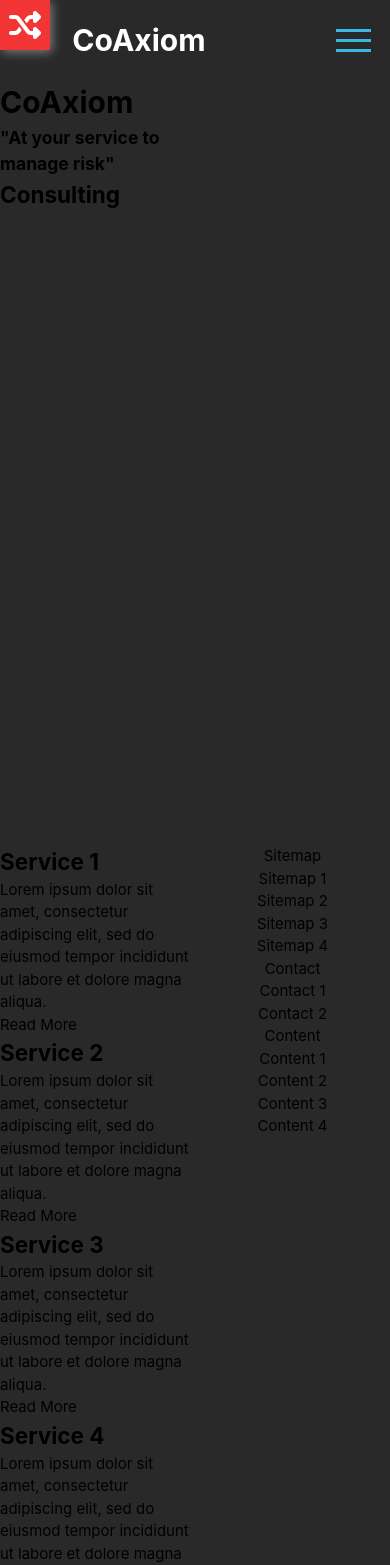
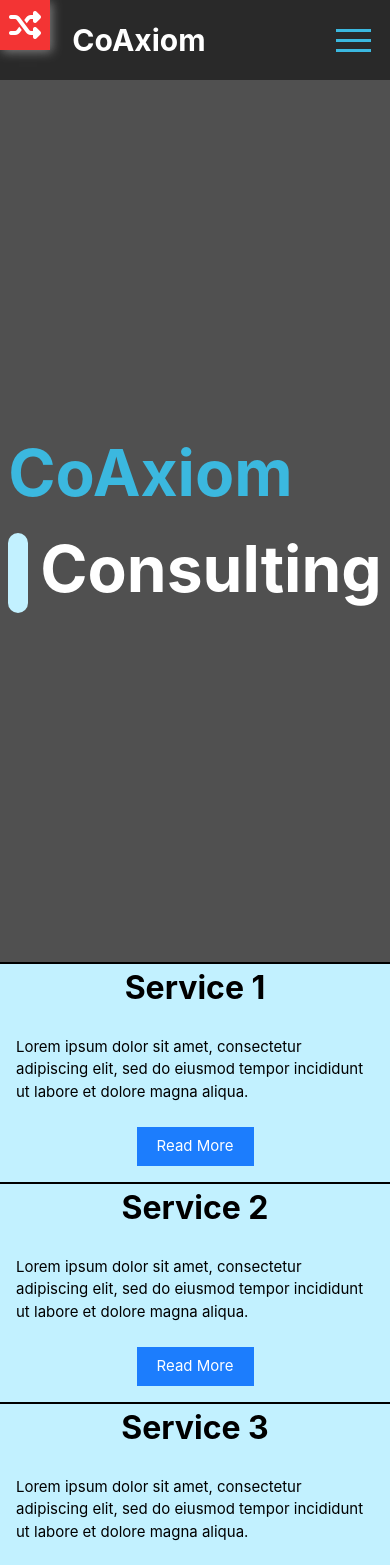
Before and after one commit to Beakii/coaxiom_designs, a React (Create React App) app: page /#/different in a window 390 px wide. Shown: the top 1565 px of the page. Built offline with nearby package versions, Linux system fonts and the light colour scheme.

Commit message:
build the mobile version of design two. Fixed the footer alignment of design one.

```diff
--- a/src/components/designOne/designOne.css
+++ b/src/components/designOne/designOne.css
@@ -4,3 +4,11 @@
     height: 100vh;
     margin: auto;
 }
+
+@media only screen and (max-width: 900px){
+    .design-one{
+        width: 100vw;
+        height: 100vh;
+        margin: auto;
+    }
+}
--- a/src/components/designOne/footer/footer.css
+++ b/src/components/designOne/footer/footer.css
@@ -2,15 +2,14 @@
     display: flex;
     justify-content: center;
     align-items: center;
+    position: sticky;
 
     background-color: rgb(65, 65, 65);
     color: white;
 
     margin-top: 3rem;
     width: 100%;
-    left: 0;
-    bottom: 0;
-    height: 10vh;
+    height: 14vh;
 }
 
 ul{
--- a/src/components/designOne/navbarOne/navbarOne.css
+++ b/src/components/designOne/navbarOne/navbarOne.css
@@ -34,6 +34,7 @@
     }
 }
 
+/* Small screen */
 @media only screen and (max-width: 699px){
 
     .d1-main-menu{
@@ -86,6 +87,7 @@
         flex-direction: column;
         justify-content: space-around;
         z-index: 10;
+        margin-right: 1.3rem;
     }
 
     .d1-hamburger-menu:hover{
--- a/src/components/designTwo/mainContent/content.css
+++ b/src/components/designTwo/mainContent/content.css
@@ -1,14 +1,15 @@
 *{
     --primary-color: rgb(59, 184, 223);
 }
+
+.title-flex-container{
+    position: relative;
+    display: flex;
+    flex-direction: column;
+    align-items: flex-start;
+}
+
 /* Large Screens */
-/* Change grid layout to:
-
-    main    main    service
-    main    main    service
-    img     img     service
-    footer  footer  footer
-*/
 @media only screen and (min-width: 900px){
     .content-wrapper{
         display: grid;
@@ -16,7 +17,7 @@
         grid-template-rows: 1fr 4fr 2fr 2fr 0.2fr;
         margin: 0;
         /* height: calc(100vh - 80px); */
-        height: 110vh;
+        height: 107vh;
     }
 
     .title-wrapper{
@@ -25,13 +26,6 @@
         justify-content: center;
         align-items: center;
         grid-area: 1 / 1 / 3 / 3;
-    }
-
-    .title-flex-container{
-        position: relative;
-        display: flex;
-        flex-direction: column;
-        align-items: flex-start;
     }
 
     .title-wrapper h1{
@@ -49,13 +43,19 @@
         border-radius: 10px;
         margin-top: 0.5rem;
         background-color: rgb(194, 241, 255);
-        animation: slogan 60s linear infinite;
+        animation: slogan 40s linear infinite;
     }
 
     .highlight-border h3{
         color: black;
         font-size: 2rem;
-        animation: sloganText 60s linear infinite;
+        animation: sloganText 40s linear infinite;
+    }
+
+    .title-wrapper h2{
+        margin-left: 2rem;
+        font-size: 6rem;
+        color: white;
     }
 
     @keyframes sloganText{
@@ -98,12 +98,6 @@
         100%{
             width: 20px;
         }
-    }
-
-    .title-wrapper h2{
-        margin-left: 2rem;
-        font-size: 6rem;
-        color: white;
     }
 
     .sub-wrapper{
@@ -383,8 +377,177 @@
 @media only screen and (max-width: 900px){
     .content-wrapper{
         display: grid;
-        grid-template-columns: 1fr 1fr;
-        grid-template-rows: 1fr 1fr 1fr;
+        grid-template-columns: 1fr;
+        grid-template-rows: 1fr 1fr 0.3fr;
         margin: 0;
     }
+
+    .bottom-image{
+        display: none;
+    }
+
+    .title-wrapper{
+        background-color: rgb(80, 80, 80);
+        display: flex;
+        justify-content: center;
+        align-items: center;
+        grid-area: 1 / 1 / 2 / 2;
+    }
+
+    .title-wrapper h1{
+        font-size: 4rem;
+        color: var(--primary-color);
+    }
+
+    .highlight-border{
+        position: absolute;
+        display: flex;
+        justify-content: center;
+        align-items: center;
+        height: 80px;
+        width: 20px;
+        border-radius: 10px;
+        margin-top: 0.5rem;
+        background-color: rgb(194, 241, 255);
+        animation: slogan 30s linear infinite;
+    }
+
+    .highlight-border h3{
+        color: black;
+        font-size: 1.2rem;
+        animation: sloganText 30s linear infinite;
+    }
+
+    .title-wrapper h2{
+        margin-left: 2rem;
+        font-size: 4rem;
+        color: white;
+    }
+
+    .sub-wrapper{
+        display: flex;
+        align-items: center;
+    }
+
+    @keyframes sloganText{
+        0%{
+            opacity: 0;
+        }
+        22%{
+            opacity: 0;
+        }
+        23%{
+            opacity: 1;
+        }
+        33%{
+            opacity: 1;
+        }
+        34%{
+            opacity: 0;
+        }
+        100%{
+            opacity: 0;
+        }
+    }
+
+    @keyframes slogan {
+        0%{
+            width: 20px;
+        }
+        20%{
+            width: 20px;
+        }
+        21%{
+            width: 360px;
+        }
+        35%{
+            width: 360px;
+        }
+        36%{
+            width: 20px;
+        }
+        100%{
+            width: 20px;
+        }
+    }
+
+    .information{
+        background-color: rgb(194, 241, 255);
+        grid-area: 2 / 1 / 3 / 2;
+    }
+
+    .information .flex-information{
+        height: 100%;
+        display: flex;
+        flex-direction: column;
+        text-align: left;
+    }
+
+    .services h1{
+        text-align: center;
+        font-size: 2rem;
+        margin-bottom: 1rem;
+    }
+
+    .services p{
+        padding: 0.5rem 1rem;
+    }
+
+    .service-button{
+        margin: 1rem auto 1rem;
+        padding: 0.5rem 1rem;
+        background-color: rgb(28, 125, 253);
+        color: white;
+        width: 30%;
+        text-align: center;
+    }
+
+    .serviceOne{
+        border-top: 2px solid black;
+    }
+
+    .serviceTwo{
+        border-top: 2px solid black;
+    }
+
+    .serviceThree{
+        border-top: 2px solid black;
+    }
+
+    .serviceFour{
+        border-top: 2px solid black;
+        border-bottom: 2px solid black;
+    }
+
+    footer{
+        padding: 1rem;
+        background-color: rgb(29, 29, 29);
+        grid-area: 3 / 1 / 4 / 2;
+        display: flex;
+        flex-direction: column;
+        justify-content: center;
+    }
+
+    footer .flex-list-wrapper{
+        display: flex;
+        flex-direction: row;
+        justify-content: space-evenly;
+        align-items: flex-start;
+    }
+
+    footer .flex-list-wrapper ul li{
+        color: white;
+    }
+
+    footer .flex-list-wrapper ul li:hover{
+        color: rgb(89, 208, 255);
+    }
+
+    .list-header{
+        font-size: 1rem;
+        margin-bottom: 1rem;
+        color: rgb(89, 208, 255);
+        padding-bottom: 0.5rem;
+        border-bottom: 2px solid white;
+    }
 }
```
